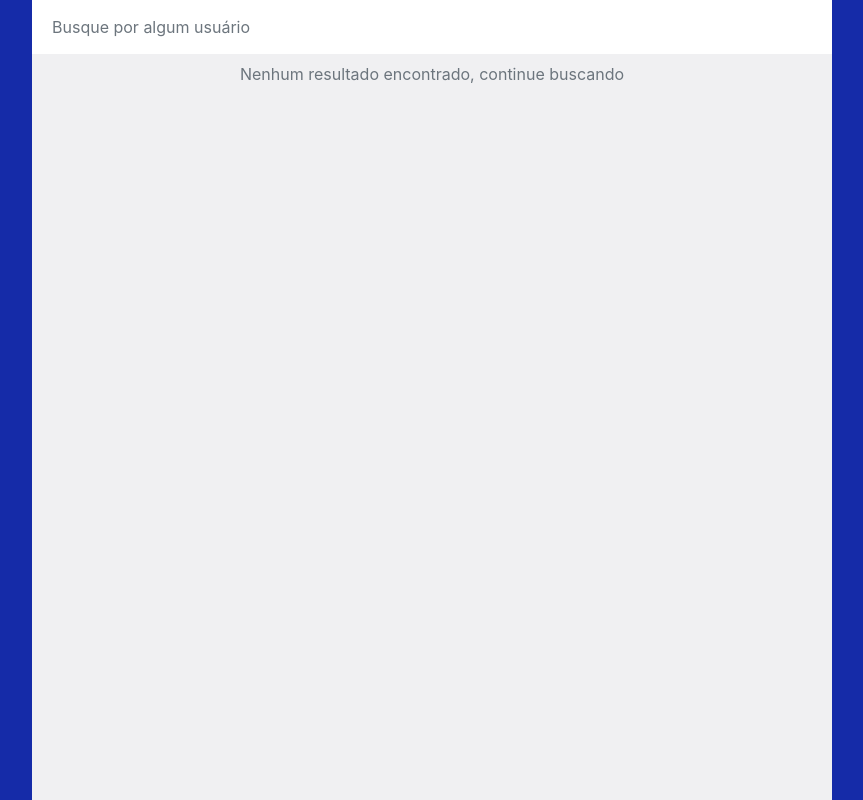
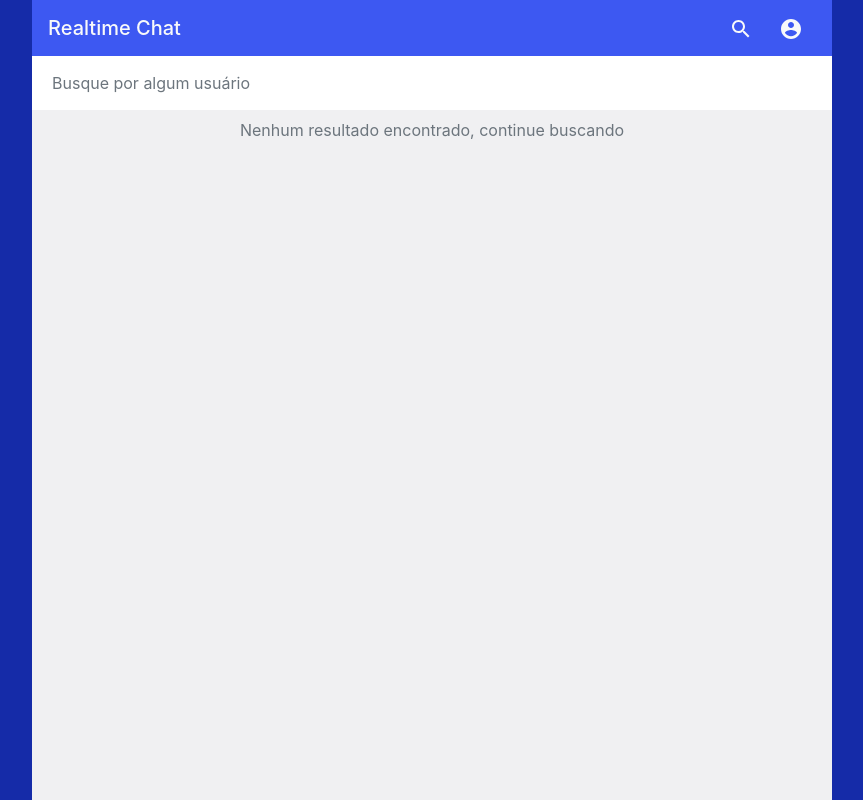
Before and after one commit to RuanScherer/realtime-chat-web, a React (Create React App) app: page /search in a window 1280 px wide. Shown: the whole page, without its empty margins (208-1071 px from the left). Built offline with nearby package versions, Linux system fonts and the light colour scheme; sample sign-in values are in the browser's storage.

Commit message:
Header socket prop optional

```diff
--- a/src/components/Header.tsx
+++ b/src/components/Header.tsx
@@ -4,7 +4,7 @@ import { MdAccountCircle, MdExitToApp, MdSearch } from 'react-icons/md'
 import Auth, { Socket } from '../common/auth'
 
 export interface Props {
-	socket: Socket
+	socket?: Socket
 }
 
 const Header: React.FC<Props> = ({ socket }) => {
@@ -20,9 +20,11 @@ const Header: React.FC<Props> = ({ socket }) => {
 				<button className="btn btn-link hover-opacity text-light">
 					<MdAccountCircle className="icon" title="Minha conta"/>
 				</button>
-				<button className="btn btn-link hover-opacity text-light">
-					<MdExitToApp className="icon" title="Sair" onClick={() => auth.logout(socket)}/>
-				</button>
+				{	socket &&
+					<button className="btn btn-link hover-opacity text-light">
+						<MdExitToApp className="icon" title="Sair" onClick={() => auth.logout(socket)}/>
+					</button>
+				}
 			</div>
 		</header>
 	)
--- a/src/views/search/Search.tsx
+++ b/src/views/search/Search.tsx
@@ -13,10 +13,6 @@ const Chat: React.FC = () => {
 	const [ usersService ] = useState(new UsersService())
 	const auth = new Auth()
 
-	useEffect(() => {
-		const { username } = auth.getTokenData()
-	}, [])
-
 	function handleSearch(search: string) {
 		if (!search.length) return
 
@@ -30,6 +26,7 @@ const Chat: React.FC = () => {
 	return (
 		<div className="app-container">
 			<main className="h-100 d-flex flex-column justify-content-between">
+				<Header />
 				<section className="w-100 search-bar border-0">
 					<form className="search-form p-2">
 						<div className="form-group pr-2">
```
